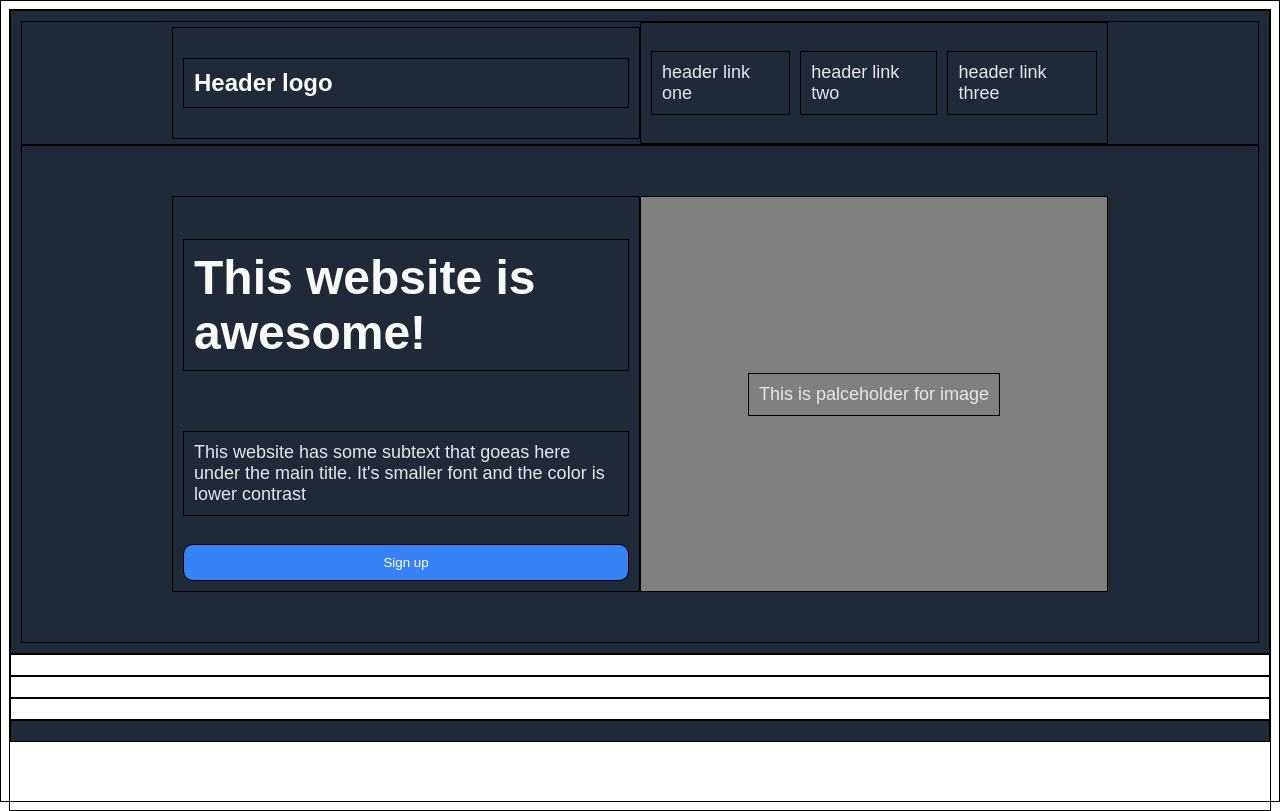
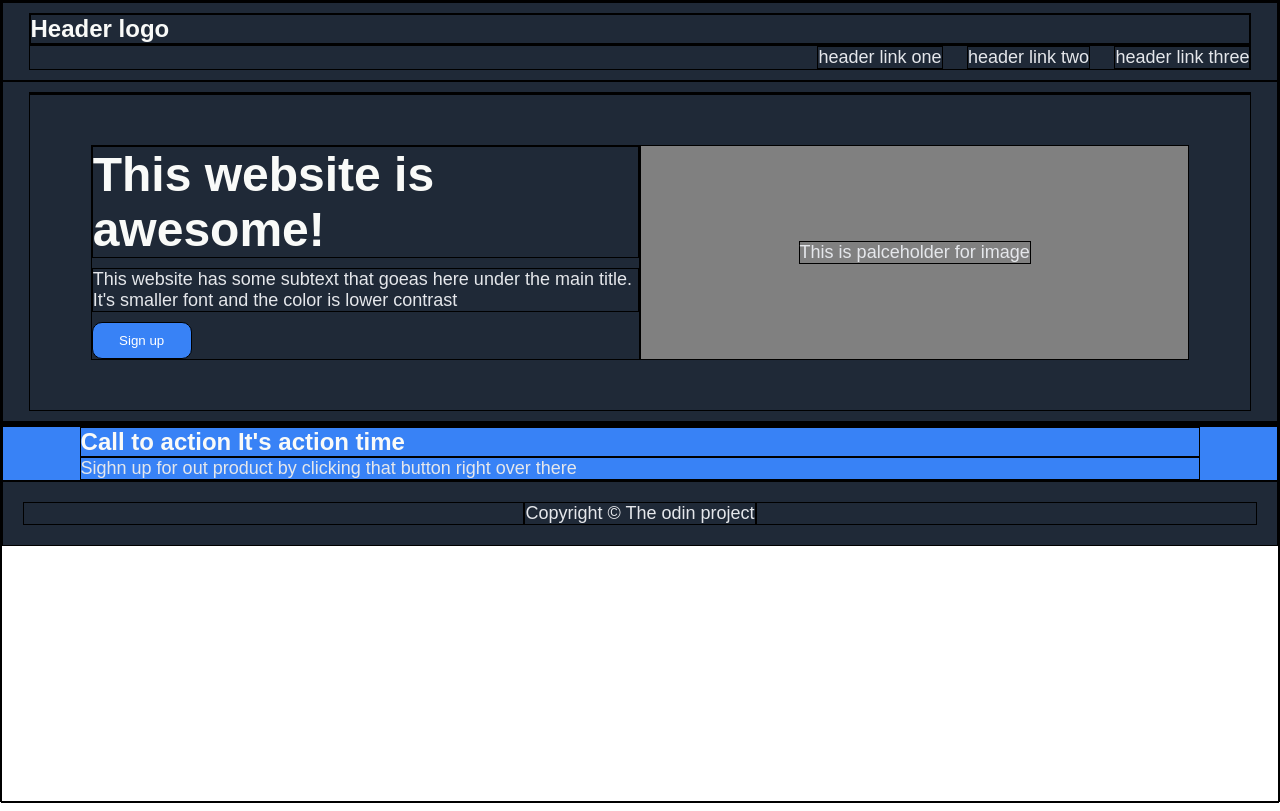
Before and after one commit to respected-profesional/project-landing-page, a plain HTML site: page index.html in a window 1280 px wide. Drawn offline with Linux system fonts and the light colour scheme.

Commit message:
rozrobene v skole

```diff
--- a/index.html
+++ b/index.html
@@ -9,7 +9,6 @@
 </head>
 <body>
     <div class="header">
-        <div class="header-nav">
         <div class="logo">
             <h2>Header logo</h2>
         </div>
@@ -23,12 +22,21 @@
     </div>
 
 
+
+
+    <div class="header">
+        <div class="header-nav">
+
+        </div>
+
+
         <div class="top-container">
             <div class="text">
                 <h1>This website is awesome!</h1>
                 <p>This website has some subtext that goeas here under the main title. It's smaller font and the color is lower contrast</p>
                 <button>Sign up</button>
             </div>
+
             <div class="image-container">
                 <p>This is palceholder for image</p>
             </div>
@@ -36,7 +44,20 @@
     </div>
     <div class="two"></div>
     <div class="three"></div>
-    <div class="four"></div>
-    <div class="footer"></div>
+    <div class="call">
+        <h2>Call to action It's action time</h2>
+        <p>Sighn up for out product by clicking that button right over there</p>
+    </div>
+
+
+
+    <div class="footer">
+        <div class="spacer"></div>
+        <p>Copyright &copy; The odin project</p>
+        <div class="spacer"></div>
+    </div>
+
+
+
 </body>
 </html>
--- a/style.css
+++ b/style.css
@@ -1,11 +1,16 @@
 html, body {
     height: 100%;
     padding: 0px;
+    margin: 0;
+    text-decoration: none;
 }
 
 *{
     border: 1px solid #000;
-    padding: 10px;
+    padding: 0px;
+    margin: 0;
+    text-decoration: none;
+
 }
 
 h1 {
@@ -30,6 +35,7 @@ button {
     background-color: #3882f6;
     border-radius: 10px;
     padding: 10px 20px;
+    width: 100px;
 }
 button:hover {
     background-color: #2d66c2;
@@ -41,14 +47,15 @@ button:active {
 
 .header, .footer {
     background-color: #1F2937;
+    padding: 10px 2%;
 
 }
 
 .header-nav {
     display: flex;
     align-items: center;
-    flex: 1;
-    padding: 0px 150px;
+    flex: 1 1 1200px;
+
 }
 .logo {
     flex: 1;
@@ -58,11 +65,11 @@ button:active {
     display: flex;
     justify-content: flex-end;
     flex: 1;
-    gap: 10px;
+    gap: 2%;
 }
 
 .top-container {
-    padding: 50px 150px;
+    padding: 50px 5%;
     display: flex;
 }
 
@@ -81,3 +88,31 @@ button:active {
     background-color: grey;
 
 }
+
+
+/* @media screen and (max-width: 768px) {
+    body {
+        background-color: #1F2937;
+    }  s
+} */
+
+.call {
+    background-color: #3882f6;
+    padding: 0 6%;
+
+}
+
+
+
+
+
+
+.footer{
+    display: flex;
+    padding: 20px
+
+
+}
+.spacer{
+    flex: 1;
+}
```
Also changed, not shown: img/01.png (added), img/02.png (added). Lines whose indentation alone changed are shown as unchanged.
